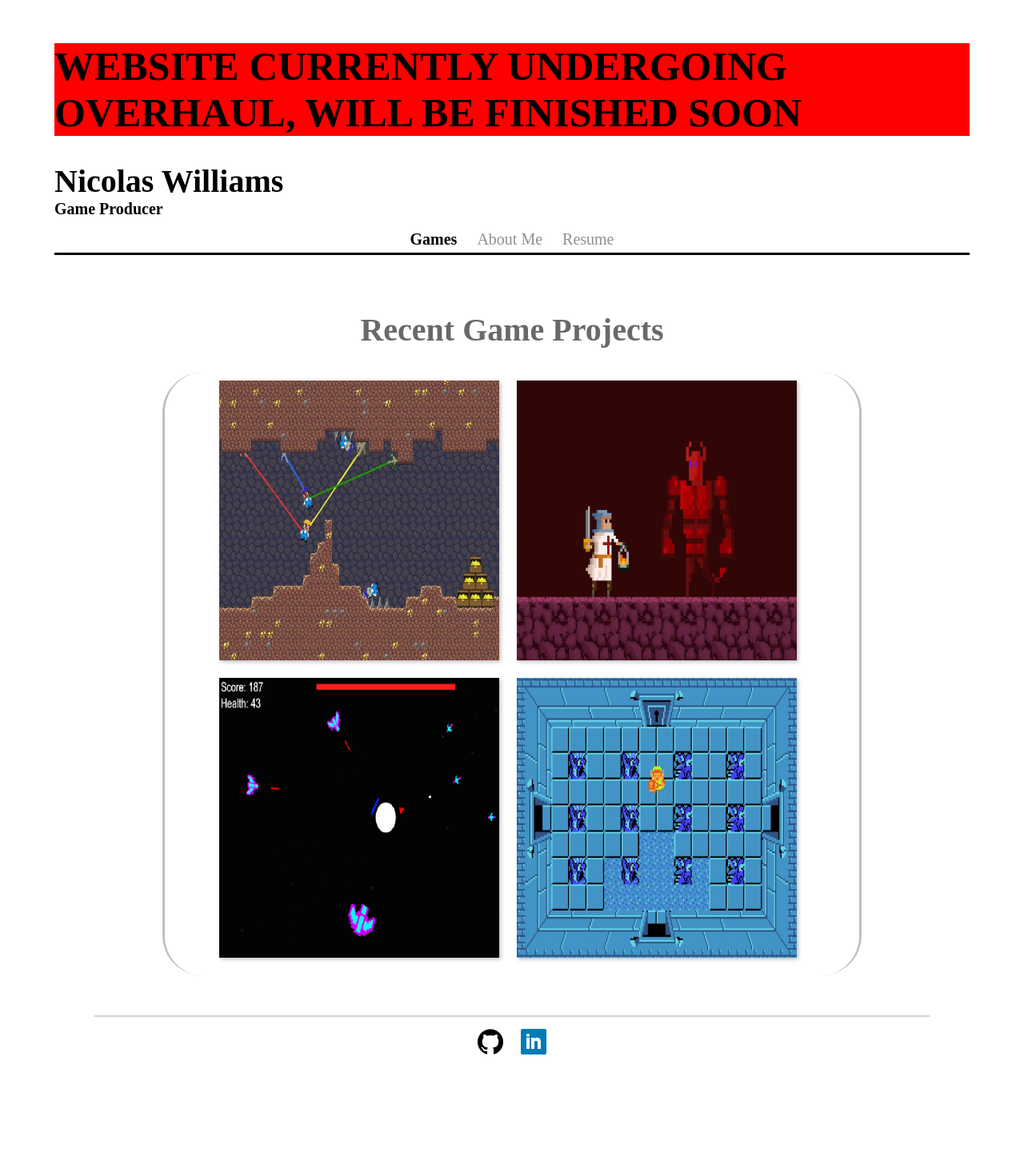
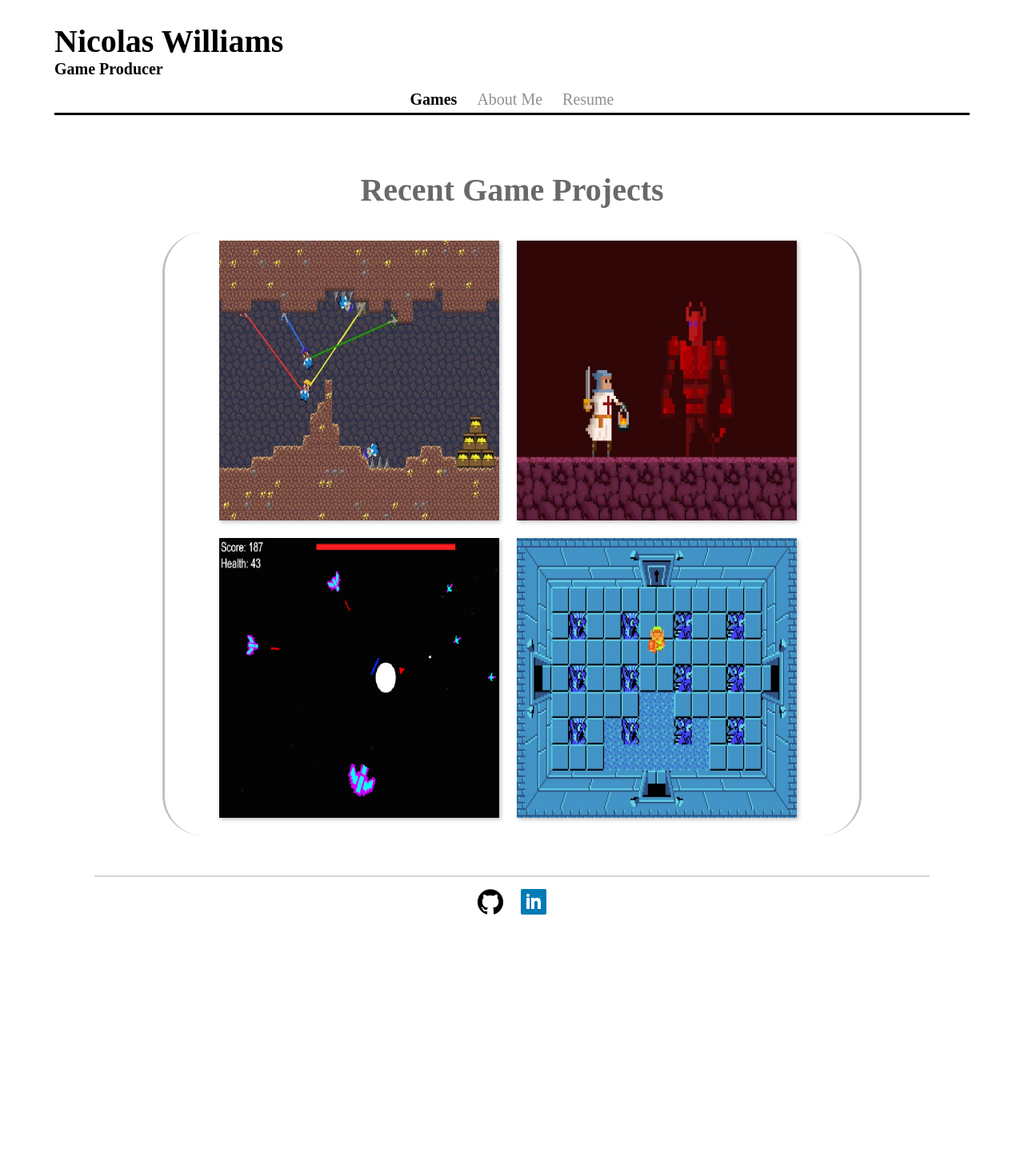
Before and after one commit to NicolasDWilliams/NicolasDWilliams.github.io, a Jekyll site: the page built from index.html, in a window 1280 px wide. Shown: the whole page at 80% size. Built offline with Jekyll 4.4.1, drawn with Linux system fonts in a browser that asks for light colours; some web fonts are replaced; after the commit the page ends 1271 px from its top, so only the background shows below that.

Commit message:
Portfolio V1
- Removed WIP header
- Resume is downloadable
- Project pages exist and are populated
- About me needs to be updated

```diff
--- a/_includes/header.html
+++ b/_includes/header.html
@@ -1,6 +1,5 @@
 <!-- PORTFOLIO HEADER  -->
 <div class="header">
-  <h1 style="background:red;font-size:50px;">WEBSITE CURRENTLY UNDERGOING OVERHAUL, WILL BE FINISHED SOON</h1>
   <h1 id="nameTitle">Nicolas Williams</h1>
   <h2 id="jobTitle">Game Producer</h2>
 </div>
```
